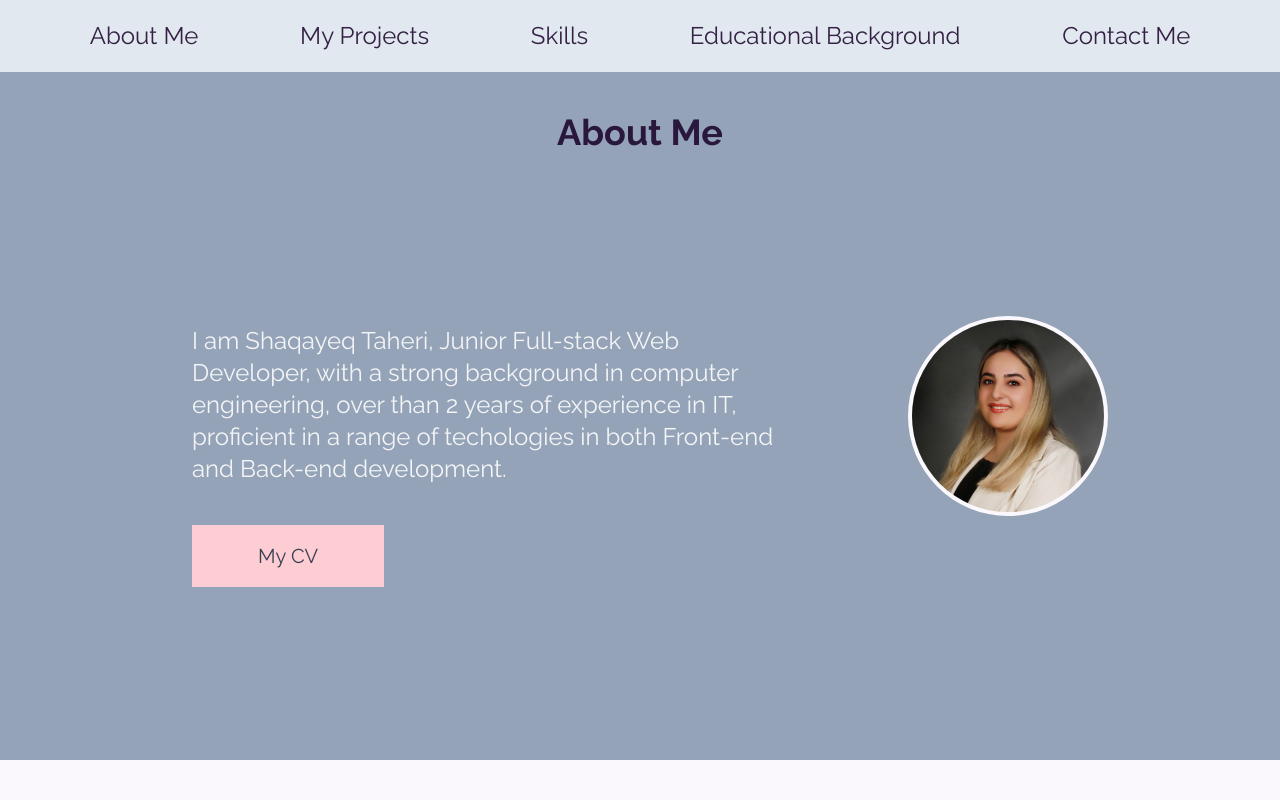
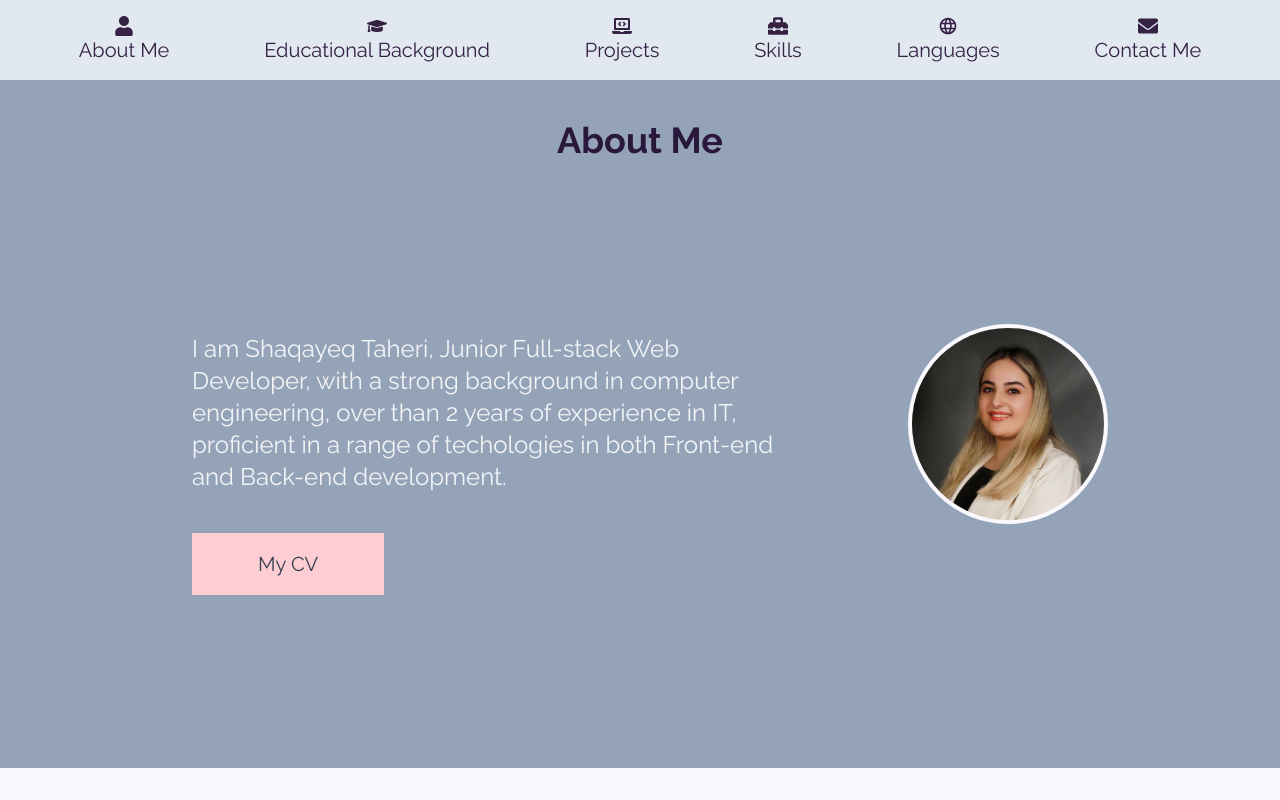
Before and after one commit to Shaqayeq-taheri/Portfolio-Shaqayeq-Taheri, a React (Vite) app: page /contactme in a window 1280 px wide. Shown: the top 800 px of the page. Built offline with nearby package versions, Linux system fonts and the light colour scheme.

Commit message:
icons added to the navbar

```diff
--- a/src/components/ContactMe.jsx
+++ b/src/components/ContactMe.jsx
@@ -10,13 +10,13 @@ function ContactMe() {
         <img src="src/assets/images/contact.svg" className='bg-zinc-100 ' alt="contact me" />
         <div className='flex md:flex-col mx-auto justify-center gap-10 bg-zinc-100 md:mt-44 mt-10'>
         <a href="https://www.linkedin.com/in/shaqayeq-taheri-328697254/">
-          <FaLinkedin size={80} className='hover:animate-pulse' />
+          <FaLinkedin size={80} className='hover:animate-pulse bg-zinc-100' />
         </a>
         <a href="https://github.com/Shaqayeq-taheri">
-          <FaGithub size={80} className='hover:animate-pulse'  />
+          <FaGithub size={80} className='hover:animate-pulse bg-zinc-100'  />
         </a>
         <a href="mailto:shaqayeq-taheri@gmail.com">
-          <HiOutlineMail size={80} className='hover:animate-pulse' />
+          <HiOutlineMail size={80} className='hover:animate-pulse bg-zinc-100' />
         </a>
         </div>
       </div>
--- a/src/components/Navbar.jsx
+++ b/src/components/Navbar.jsx
@@ -1,47 +1,48 @@
 import { NavLink } from "react-router-dom";
-
+import { FaUser, FaGraduationCap, FaLaptopCode, FaToolbox, FaEnvelope } from "react-icons/fa";
+import { MdLanguage } from "react-icons/md";
 
 function Navbar() {
-
   const links = [
-
     {
       id: 1,
       link: "About Me",
-      path:'/aboutme'
+      path: "/aboutme",
+      icon: <FaUser className="bg-slate-200"/>,
     },
     {
       id: 2,
-      link: "My Projects",
-      path:'/projects'
+      link: "Educational Background",
+      path: "/educationalbackground",
+      icon: <FaGraduationCap className="bg-slate-200" />,
     },
+
+    { id: 3, link: "Projects", path: "/projects", icon: <FaLaptopCode className="bg-slate-200" />, },
     {
-      id: 3,
+      id: 4,
       link: "Skills",
-      path:'/skills'
+      path: "/skills",
+      icon: <FaToolbox className="bg-slate-200" />
     },
-    {id:4,
-    link:'Educational Background',
-  path:'/backgroundEducation'},
+    { id: 5, link: "Languages", path: "/languages",    icon: <MdLanguage className="bg-slate-200" />, },
     {
-      id: 5,
+      id: 6,
       link: "Contact Me",
-      path:'/contactme'
+      path: "/contactme",
+      icon: <FaEnvelope className="bg-slate-200" />,
     },
   ];
-  return(
-
-
+  return (
     <>
-      <nav className="flex justify-evenly gap-8 text-2xl  bg-slate-200 p-5 ">
-        {links.map(({id, link,path})=>(
-          <NavLink to={path} className="bg-slate-200" key={id}>{link}</NavLink>
+      <nav className="flex justify-evenly gap-8 text-xl  bg-slate-200 p-4 ">
+        {links.map(({ id, link, path,icon }) => (
+          <NavLink to={path} className="bg-slate-200 flex flex-col items-center" key={id}>
+            {icon}{link}
+          </NavLink>
         ))}
       </nav>
-
-
     </>
-  )
+  );
 }
 
 export default Navbar;
--- a/src/components/Projects.jsx
+++ b/src/components/Projects.jsx
@@ -6,16 +6,16 @@ function Projects() {
     <h2 className="text-4xl text-center font-bold pt-10 bg-zinc-100">Projects</h2>
     <div className="pb-36 pt-32 flex gap-20 justify-center flex-wrap bg-zinc-100">
       <Card
-        className="max-w-lg  h-96 shadow-2xl hover:shadow-lg hover:animate-pulse rounded-2xl  "
+        className="max-w-lg h-96  shadow-2xl hover:shadow-lg hover:animate-pulse rounded-2xl  "
         imgAlt="yoga and meditation"
         imgSrc="src/assets/images/YogaAndMeditation.png"
       >
-        <h5 className="text-2xl text-center font-bold tracking-tight  pt-3">
+        <h5 className="text-2xl text-center font-bold tracking-tight ">
       Yoga and Meditation
         </h5>
 
       <div className='flex items-center justify-center gap-2  '>
-        <a target="blank" className='p-2' href="https://yoga-and-meditation.netlify.app/">Go to website  </a>
+        <a target="blank" className='' href="https://yoga-and-meditation.netlify.app/">Go to website  </a>
 
           <IoArrowForwardSharp className=' animate-ping' size={15} style={{ animationDuration: '2s' }} />
       </div>
```
